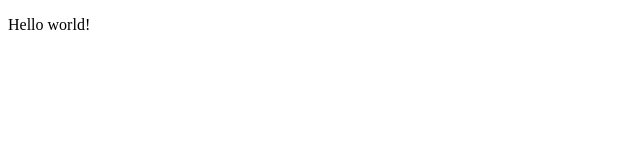
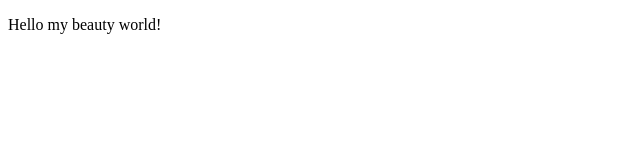
Before and after one commit to isakov-github/dump_planet, a plain HTML site: page index.html in a window 1280 px wide. Shown: the full height of the page, 0-640 px from the left. Drawn offline with Linux system fonts and the light colour scheme.

Commit message:
changed the body message

```diff
--- a/index.html
+++ b/index.html
@@ -4,6 +4,6 @@
     <title>My page</title>
   </head>
   <body>
-    <p>Hello world!</p>
+    <p>Hello my beauty world!</p>
   </body>
 </html>
```
